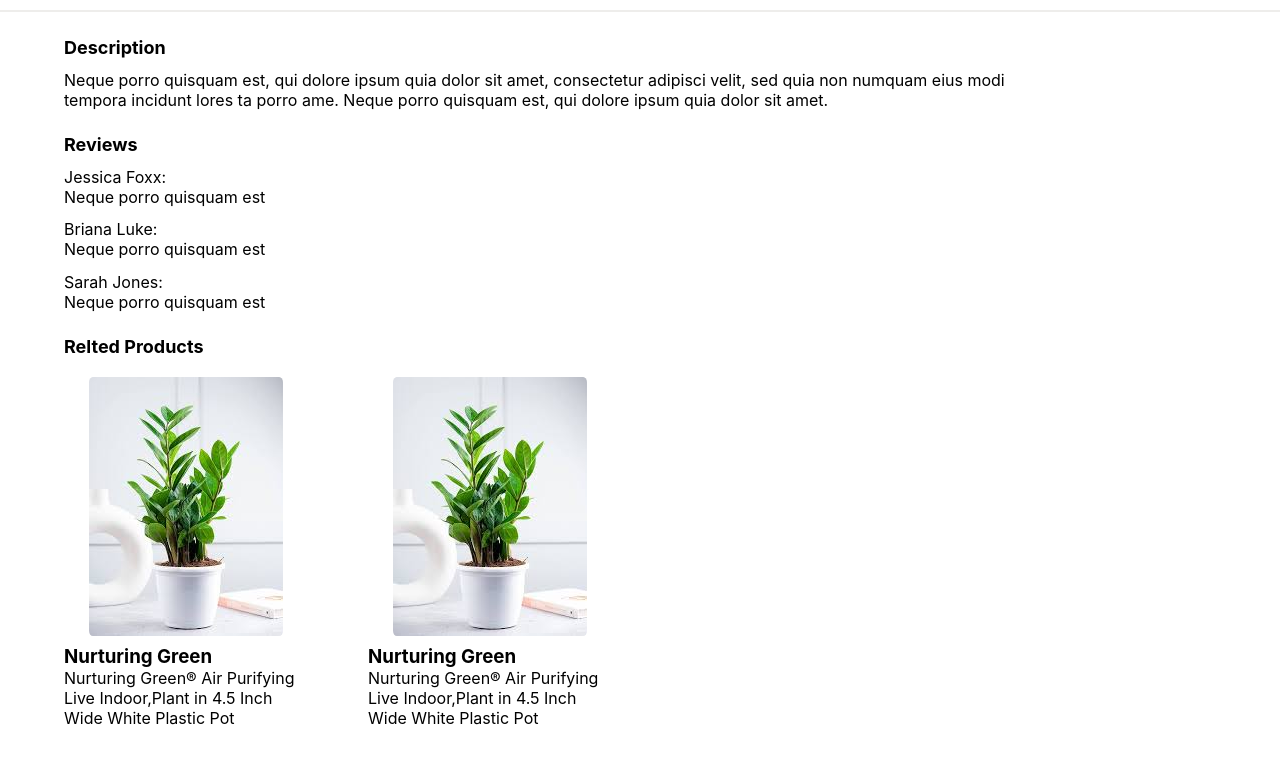
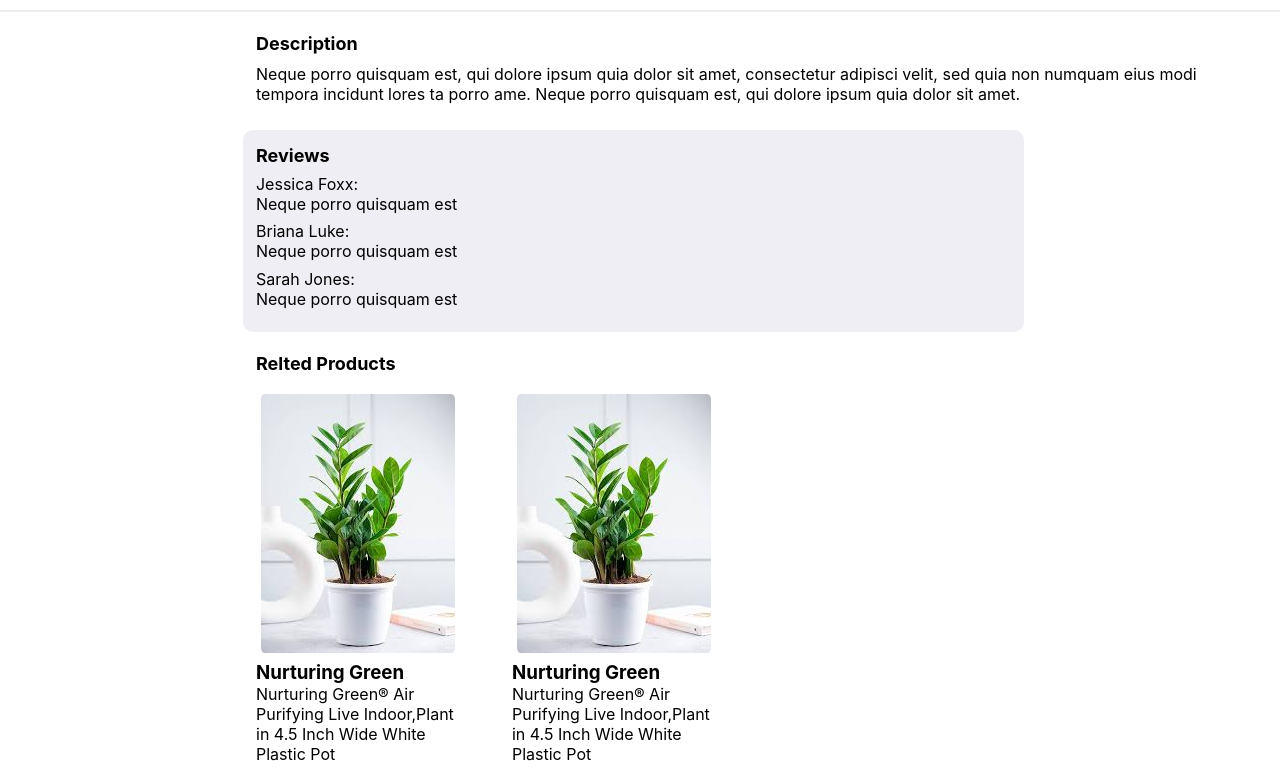
Before and after one commit to yomnaabdelfattah/task, a plain HTML site: page details.html in a window 1280 px wide. Shown: the part 738-1520 px from the top of the page. Drawn offline with nearby package versions, Linux system fonts and the light colour scheme.

Commit message:
Update details.html

```diff
--- a/details.html
+++ b/details.html
@@ -54,19 +54,19 @@
     </div>
 
 <hr style="border: 1px solid #EEEDEB; margin-top: 1%;">
-    <div style="margin-left: 5%;">
+    <div style="margin-left: 20%;">
         <p style="font-size: large; font-weight: bold; padding-top: 2%;">Description</p>
         <p style="padding-top: 1%;">Neque porro quisquam est, qui dolore ipsum quia dolor sit amet, consectetur adipisci velit, sed quia non numquam eius modi <br> tempora incidunt lores ta porro ame. Neque porro quisquam est, qui dolore ipsum quia dolor sit amet.</p>
     </div>
 
-    <div style="margin-left: 5%;">
+    <div style="margin-left: 19%; width: 60%; height: 30%; padding-left: 1%;  padding-bottom: 2%; margin-top: 2%; background-color: #efeef4; border-radius: 10px;">
         <p style="font-size: large; font-weight: bold; padding-top: 2%;">Reviews</p>
         <p style="padding-top: 1%;">Jessica Foxx: <br>Neque porro quisquam est</p>
         <p style="padding-top: 1%;">Briana Luke: <br>Neque porro quisquam est</p>
         <p style="padding-top: 1%;">Sarah Jones: <br>Neque porro quisquam est</p>
     </div>
 
-<div class="relatedProducts" style="margin-left: 5%;">
+<div class="relatedProducts" style="margin-left: 20%;">
     <p style="font-size: large; font-weight: bold; padding-top: 2%;">Relted Products</p>
     <br>
     <div style="display: flex;">
```
